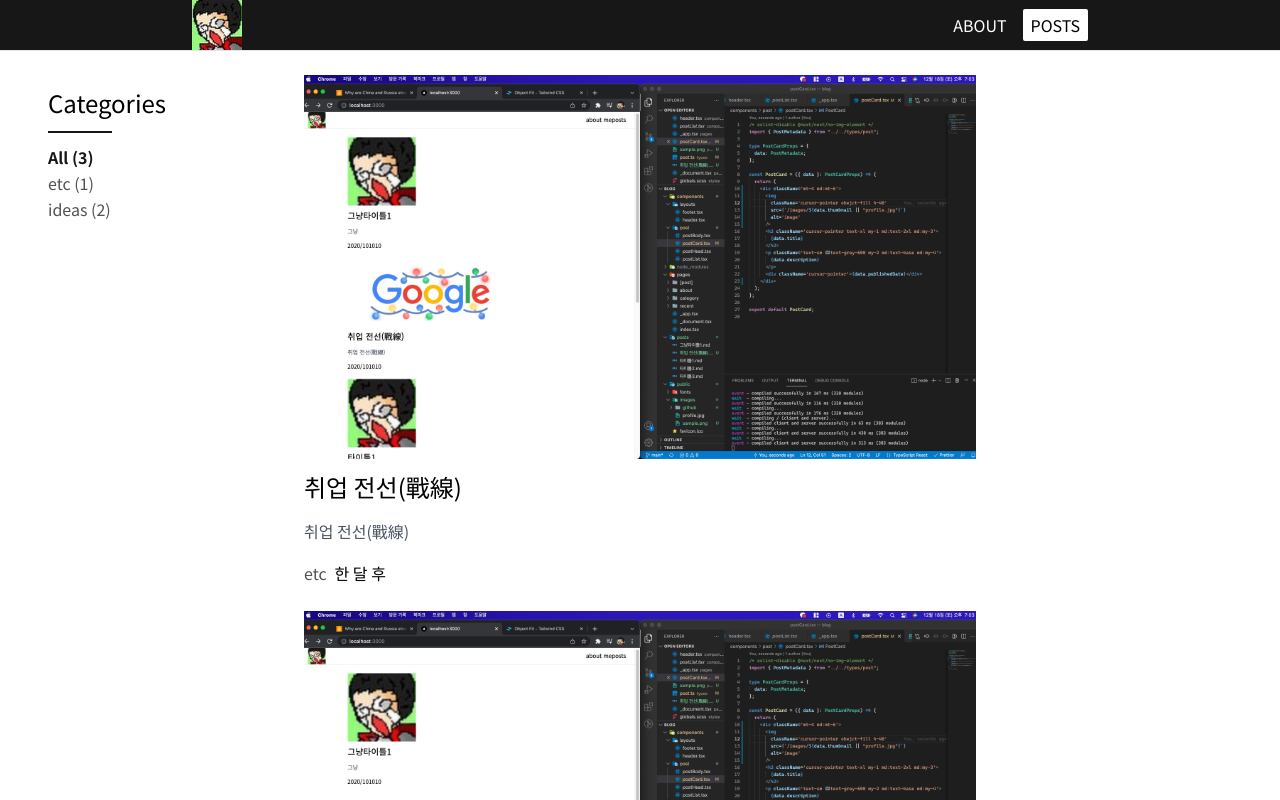
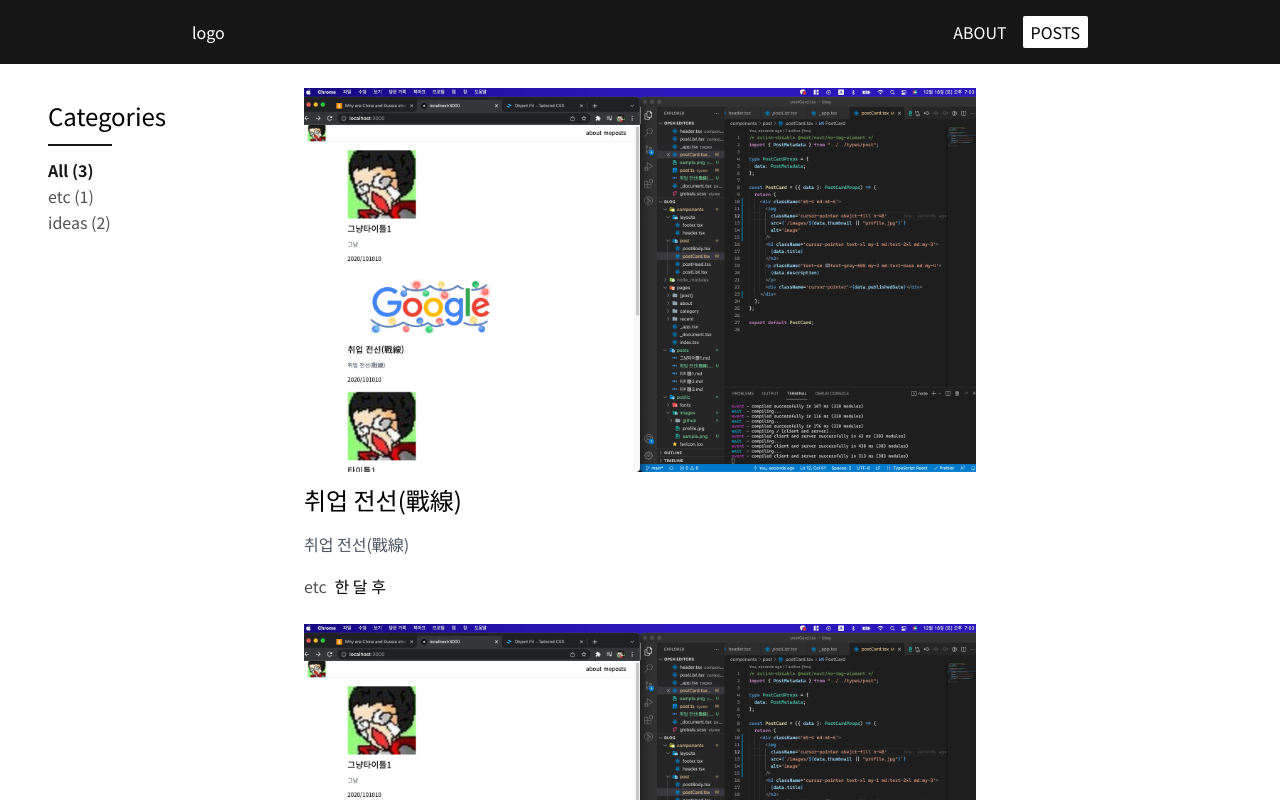
Before and after one commit to nakzyu/blog, a Next.js app: page / in a window 1280 px wide. Shown: the top 800 px of the page. Built offline with nearby package versions, Linux system fonts and the light colour scheme.

Commit message:
Fix: delete next/image loader

```diff
--- a/components/layouts/header.tsx
+++ b/components/layouts/header.tsx
@@ -1,4 +1,3 @@
-import Image from "next/image";
 import Link from "next/link";
 
 const genLink = (route: string, text: string, isActive: boolean) => {
@@ -24,8 +23,8 @@ const Header = ({ route }: HeaderProps) => {
   const match = (r: string) => (routeMaps[r] ? true : false);
 
   return (
-    <header className='flex justify-between mx-4 lg:mx-0 '>
-      <Image src='/images/profile.jpg' alt='image' width='50' height='50' />
+    <header className='flex h-full items-center justify-between mx-4 lg:mx-0 '>
+      <div>logo</div>
       <div className='flex justify-between items-center'>
         {genLink("about", "ABOUT", match(route))}
         {genLink("", "POSTS", !match(route))}
--- a/pages/_app.tsx
+++ b/pages/_app.tsx
@@ -11,8 +11,8 @@ function MyApp({ Component, pageProps }: AppProps) {
 
   return (
     <div className='flex-col'>
-      <div className='w-full border-b bg-neutral-900 text-white border-b-neutral-200'>
-        <div className='max-w-4xl m-auto sm:max-h-16 lg:max-h-28'>
+      <div className='w-full bg-neutral-900 text-white border-b-neutral-200'>
+        <div className='max-w-4xl m-auto h-16 lg:max-h-28'>
           <Header route={route} />
         </div>
       </div>
```
